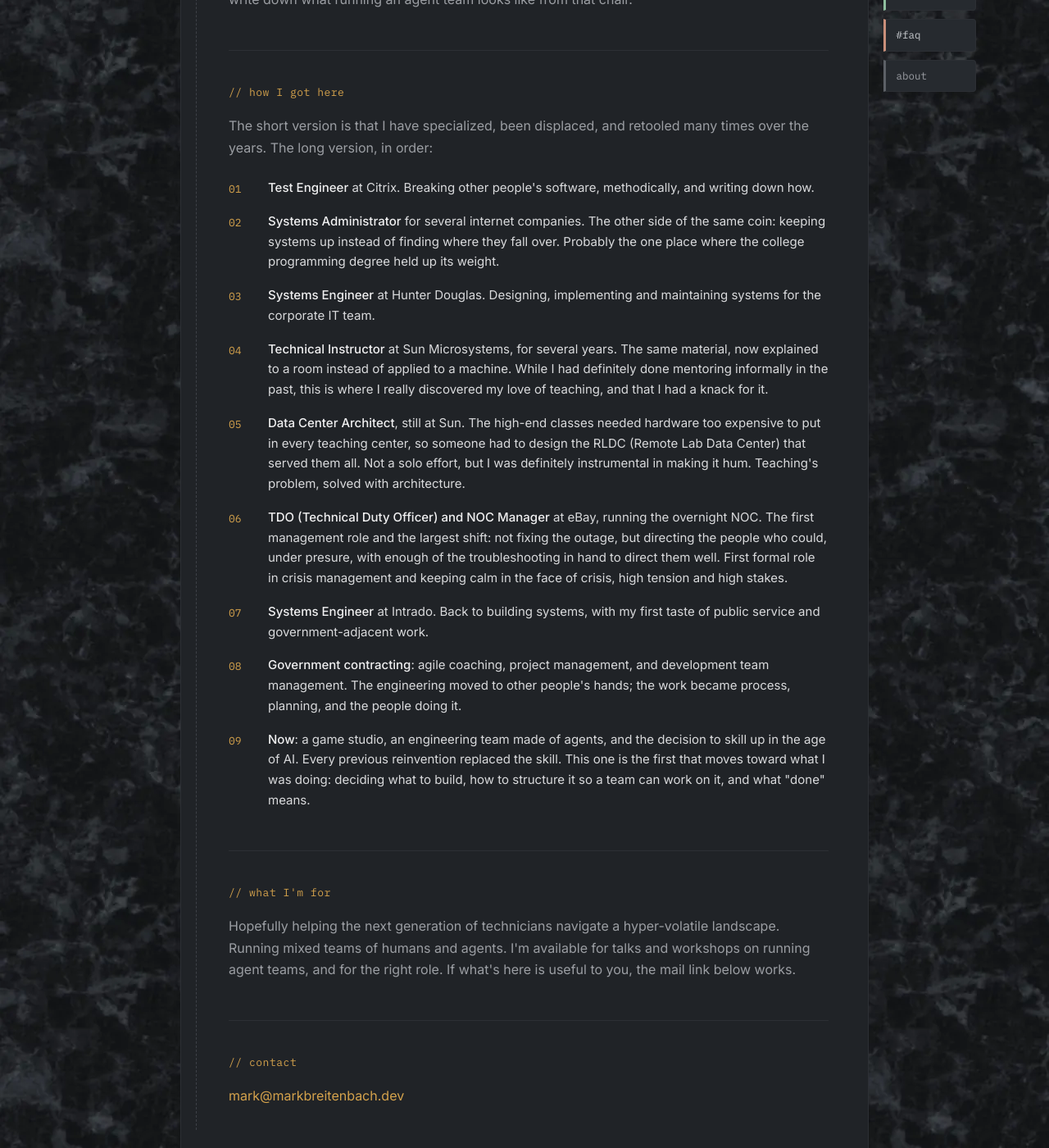
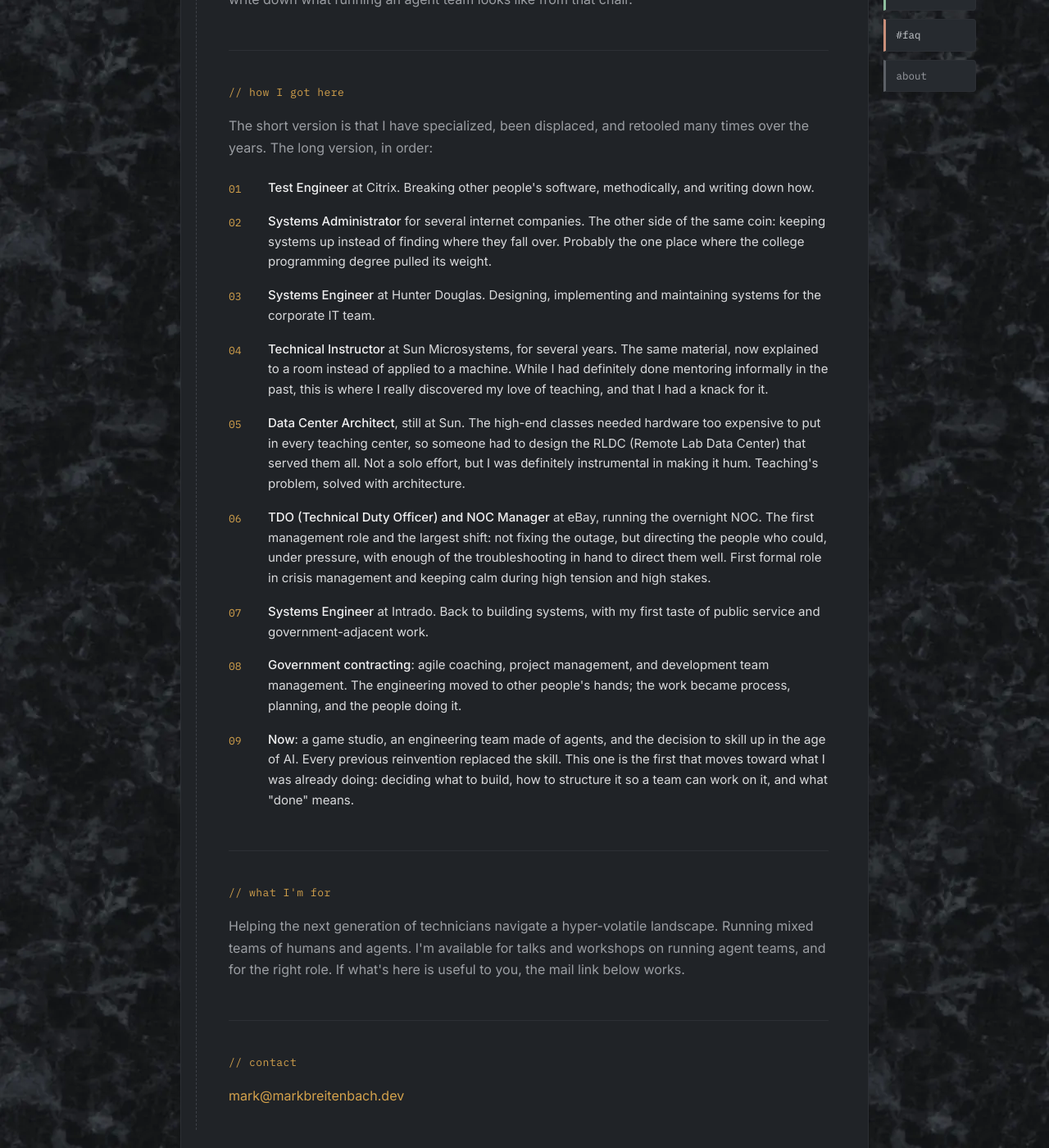
Before and after one commit to Zhinjio/markbreitenbach.dev, a Jekyll site: the page built from about.html, in a window 1280 px wide and 1400 px high, scrolled down 344 px. Shown: the whole window at 82% size. Built offline with Jekyll 4.4.1, drawn with Linux system fonts in a browser that asks for light colours.

Commit message:
More fixes in about

```diff
--- a/about.html
+++ b/about.html
@@ -13,20 +13,20 @@ permalink: /about/
 
 <ol class="eras">
   <li><strong>Test Engineer</strong> at Citrix. Breaking other people's software, methodically, and writing down how.</li>
-  <li><strong>Systems Administrator</strong> for several internet companies. The other side of the same coin: keeping systems up instead of finding where they fall over. Probably the one place where the college programming degree held up its weight.</li>
+  <li><strong>Systems Administrator</strong> for several internet companies. The other side of the same coin: keeping systems up instead of finding where they fall over. Probably the one place where the college programming degree pulled its weight.</li>
   <li><strong>Systems Engineer</strong> at Hunter Douglas. Designing, implementing and maintaining systems for the corporate IT team.</li>
   <li><strong>Technical Instructor</strong> at Sun Microsystems, for several years. The same material, now explained to a room instead of applied to a machine. While I had definitely done mentoring informally in the past, this is where I really discovered my love of teaching, and that I had a knack for it.</li>
   <li><strong>Data Center Architect</strong>, still at Sun. The high-end classes needed hardware too expensive to put in every teaching center, so someone had to design the RLDC (Remote Lab Data Center) that served them all. Not a solo effort, but I was definitely instrumental in making it hum. Teaching's problem, solved with architecture.</li>
-  <li><strong>TDO (Technical Duty Officer) and NOC Manager</strong> at eBay, running the overnight NOC. The first management role and the largest shift: not fixing the outage, but directing the people who could, under presure, with enough of the troubleshooting in hand to direct them well. First formal role in crisis management and keeping calm in the face of crisis, high tension and high stakes.</li>
+  <li><strong>TDO (Technical Duty Officer) and NOC Manager</strong> at eBay, running the overnight NOC. The first management role and the largest shift: not fixing the outage, but directing the people who could, under pressure, with enough of the troubleshooting in hand to direct them well. First formal role in crisis management and keeping calm during high tension and high stakes.</li>
   <li><strong>Systems Engineer</strong> at Intrado. Back to building systems, with my first taste of public service and government-adjacent work.</li>
   <li><strong>Government contracting</strong>: agile coaching, project management, and development team management. The engineering moved to other people's hands; the work became process, planning, and the people doing it.</li>
-  <li><strong>Now</strong>: a game studio, an engineering team made of agents, and the decision to skill up in the age of AI. Every previous reinvention replaced the skill. This one is the first that moves toward what I was doing: deciding what to build, how to structure it so a team can work on it, and what "done" means.</li>
+  <li><strong>Now</strong>: a game studio, an engineering team made of agents, and the decision to skill up in the age of AI. Every previous reinvention replaced the skill. This one is the first that moves toward what I was already doing: deciding what to build, how to structure it so a team can work on it, and what "done" means.</li>
 </ol>
 
 <hr class="rule">
 
 <span class="label">// what I'm for</span>
-<p class="intro" style="margin-top: 16px">Hopefully helping the next generation of technicians navigate a hyper-volatile landscape. Running mixed teams of humans and agents. I'm available for talks and workshops on running agent teams, and for the right role. If what's here is useful to you, the mail link below works.</p>
+<p class="intro" style="margin-top: 16px">Helping the next generation of technicians navigate a hyper-volatile landscape. Running mixed teams of humans and agents. I'm available for talks and workshops on running agent teams, and for the right role. If what's here is useful to you, the mail link below works.</p>
 
 <hr class="rule">
 
```
